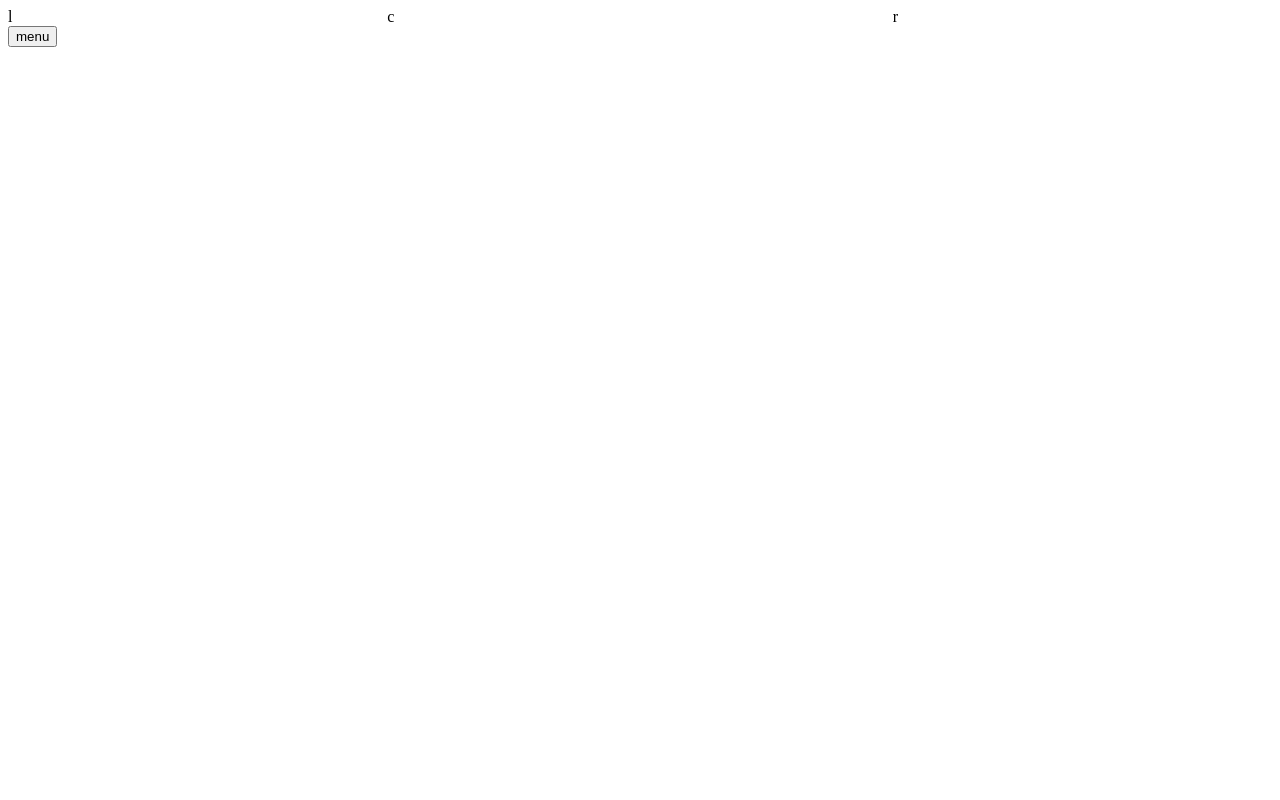
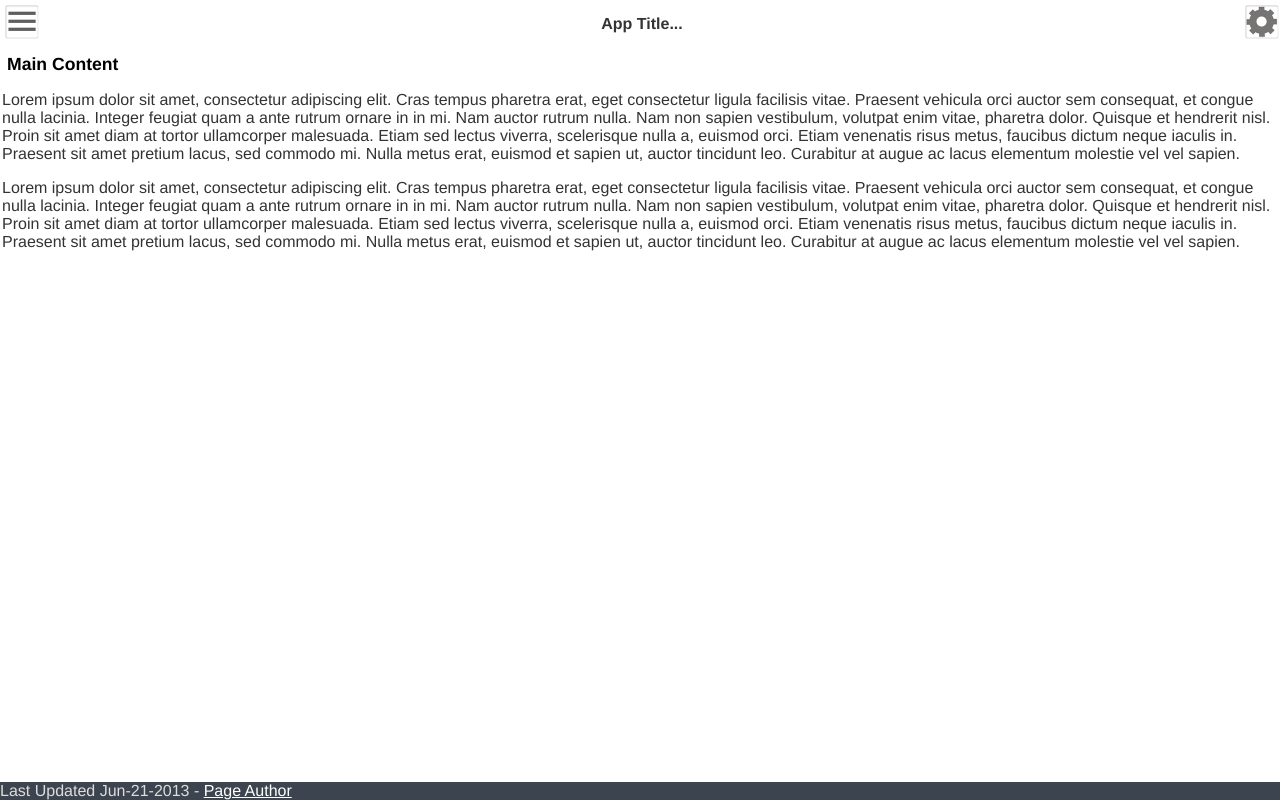
Before and after one commit to rob-robinson/touch-gnome, a plain HTML site: page index.html in a window 1280 px wide. Drawn offline with nearby package versions, Linux system fonts and the light colour scheme.

Commit message:
added images and structure

```diff
--- a/css/main.css
+++ b/css/main.css
@@ -1,6 +1,157 @@
-.wrapper { width:100%;}
-.left, .right, .center {width:30%; display:inline;}
-.left{float:left;}
-.right{float:right;}
-.visible{position:absolute;}
 .clearme{clear:both;}
+
+body{font-family: "helvetica neue",arial,sans-serif;}
+body,html{padding:0;margin:0;}
+
+.center,.left,.right{
+	position:absolute;
+	top:0;
+	height:416px;
+	min-height:416px;
+	overflow-y:auto;
+	-webkit-overflow-scrolling: touch;
+	overflow-x:hidden;
+}
+
+.center,.left{
+	left:0;
+}
+
+.left,.right{
+	background:#32394a;
+    color:#c4ccda;
+    width:160px;
+}
+
+.left {
+	z-index:1;
+
+}
+.right {
+    z-index:2;
+    right:0;
+    float:right;
+}
+.center {
+    z-index:3;
+    background:#FFF;
+    color:#333;
+    width:100%;
+    padding:2px;
+    word-wrap:break-word;
+}
+
+
+
+.clear {
+    clear:both;
+}
+.container{
+	position:relative;
+	height:416px;
+	min-height:360px;
+	width:100%;
+	overflow:hidden;
+}
+
+
+.centerIsle {
+    text-align:center;
+    font-weight:bold;
+}
+
+h1 {
+	font-size: 110%;
+	color: #000;
+	font-weight:bolder;
+	margin: 8px 5px 0 5px;
+}
+
+h2 {
+	font-size: 95%;
+	color: #000;
+	font-weight:bolder;
+	margin: 8px 5px 0 5px;
+	padding-left:5px;
+}
+
+h3 {
+	font-size: 85%;
+	color: #000;
+	font-weight:bolder;
+	margin: 8px 5px 0 5px;
+
+	padding:3px;
+	padding-left:10px;
+}
+
+.main_nav , .login-form-list{
+	font-size: 80%;
+	list-style:none;
+	padding:0;
+	/* margin-left:5px; */
+	/*margin-top:1px;
+	border-top: 1px solid #BCBEC0;	*/
+	/* padding:5px; */
+	/* padding-left:15px; */
+
+
+
+
+}
+.main_nav {
+	border-top: 1px solid #555;
+}
+.main_nav li, .login-form-list li{
+	/* padding-left:3px; */
+	/* margin-left:3px; */
+	/* margin-top:3px;	*/
+		padding:0;
+		margin:0;
+		line-height:18px;
+
+}
+.main_nav li a, .login-form-list li a{
+	border-bottom: 1px solid #555;
+
+	display: block;
+	padding: 2px 5px;
+
+	text-decoration: none;
+	font-size: 16px;
+	font-weight:bold;
+	color:#c4ccda;
+
+}
+
+
+.centered{
+	width:100%;
+	text-align:center;
+
+}
+
+.login-form-list{
+    padding:0 5px;
+}
+
+footer {
+clear: both;
+min-height: 10px;
+width: 100%;
+background-color: #3C454F;
+position: fixed;
+bottom: 0;
+color: #DDD;
+z-index:50;
+}
+
+footer a{color:#FFF;}
+
+/* for larger than 350px: */
+
+@media only screen and (min-width: 480px) {
+    .container,.center,.left,.right{
+        height:480px;
+    }
+}
--- a/index.html
+++ b/index.html
@@ -1,23 +1,62 @@
 <!DOCTYPE html>
-<html>
-<head>
-	<title></title>
-	<link rel="stylesheet" href="css/main.css" />
-</head>
+<html lang="en">
+	<head>
+		<meta charset="utf-8" />
+		<title>Rob Robinson Test Env...</title>
+		<meta name="description" content="" />
+		<meta name="author" content="rob" />
+
+		<meta name="viewport" content="width=device-width, initial-scale=1.0" />
+
+		<link rel="shortcut icon" href="/favicon.ico" />
+		<link rel="apple-touch-icon" href="/apple-touch-icon.png" />
+		<link rel="stylesheet" href="css/main.css" />
+	</head>
 <body>
 
 <div class="left">
-l
+	<ul class="main_nav">
+		<li><a href="">Home</a></li>
+		<li><a href="">Home</a></li>
+		<li><a href="">Home</a></li>
+		<li><a href="">Home</a></li>
+	</ul>
 </div>
 <div class="center">
-c
+	<table style="width:100%">
+	<tr>
+		<td width="34"><img src="img/menu.png" id="showMenu" style="width:34px; height:34px" /></td>
+		<td class="centerIsle">App Title...</td>
+		<td width="34"><img src="img/settings.png" id="showSettings" style="width:34px; height:34px" /></td>
+	</tr>
+	</table>
+<h1>Main Content</h1>
+<div class="main_content">
+	<p>
+Lorem ipsum dolor sit amet, consectetur adipiscing elit. Cras tempus pharetra erat, eget consectetur ligula facilisis vitae. Praesent vehicula orci auctor sem consequat, et congue nulla lacinia. Integer feugiat quam a ante rutrum ornare in in mi. Nam auctor rutrum nulla. Nam non sapien vestibulum, volutpat enim vitae, pharetra dolor. Quisque et hendrerit nisl. Proin sit amet diam at tortor ullamcorper malesuada. Etiam sed lectus viverra, scelerisque nulla a, euismod orci. Etiam venenatis risus metus, faucibus dictum neque iaculis in. Praesent sit amet pretium lacus, sed commodo mi. Nulla metus erat, euismod et sapien ut, auctor tincidunt leo. Curabitur at augue ac lacus elementum molestie vel vel sapien.
+	</p>
+	<p>
+Lorem ipsum dolor sit amet, consectetur adipiscing elit. Cras tempus pharetra erat, eget consectetur ligula facilisis vitae. Praesent vehicula orci auctor sem consequat, et congue nulla lacinia. Integer feugiat quam a ante rutrum ornare in in mi. Nam auctor rutrum nulla. Nam non sapien vestibulum, volutpat enim vitae, pharetra dolor. Quisque et hendrerit nisl. Proin sit amet diam at tortor ullamcorper malesuada. Etiam sed lectus viverra, scelerisque nulla a, euismod orci. Etiam venenatis risus metus, faucibus dictum neque iaculis in. Praesent sit amet pretium lacus, sed commodo mi. Nulla metus erat, euismod et sapien ut, auctor tincidunt leo. Curabitur at augue ac lacus elementum molestie vel vel sapien.
+	</p>
+</div>
 </div>
 <div class="right">
-r
+	<form method="post">
+		<ul class="login-form-list">
+			<li>
+				<label for="u">Username:</label><div><input type="text" id="u" name="u" /></div>
+			</li>
+			<li>
+				<label for="p">Password:</label><div><input type="password" id="p" name="p" /></div>
+			</li>
+			<li>
+				<input type="submit" value="Login..." />
+			</li>
+		</ul>
+	</form>
 </div>
-<div id="console" class="clearme">
-<input type="button" id="showMenu" value="menu" />
-</div>
+<!-- <div id="console" class="clearme"></div> -->
+<footer class="clearme">Last Updated Jun-21-2013 - <a href="">Page Author</a></footer>
 	<script src="http://code.jquery.com/jquery-1.10.1.min.js"></script>
 	<script src="js/app.js"></script>
 </body>
--- a/js/app.js
+++ b/js/app.js
@@ -65,7 +65,9 @@ var EventHandlers = {
 		$('#showMenu').on("click", function(){
 			EventHandlers.moveCenterItemHorizontally();
 		});
-		//document.getElementById("showSettings").addEventListener("click", this.moveCenterItemHorizontally("left"));
+		$("showSettings").on("click", function(){
+			this.moveCenterItemHorizontally("left");
+		});
 
 		$('body').on('mousedown', function(){
 			EventHandlers.onMouseStart;
```
Also changed, not shown: img/menu.png (added), img/settings.png (added), 1 other file.
